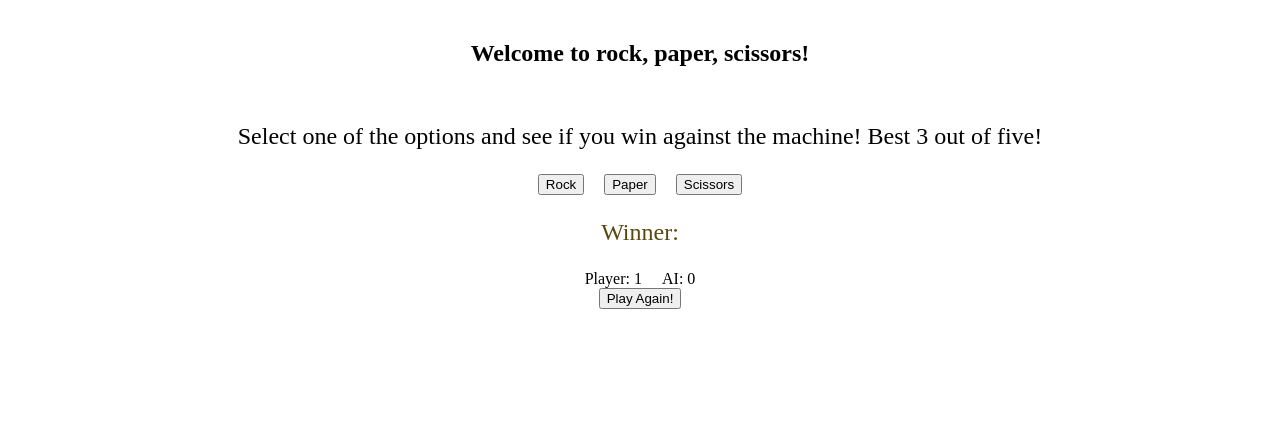
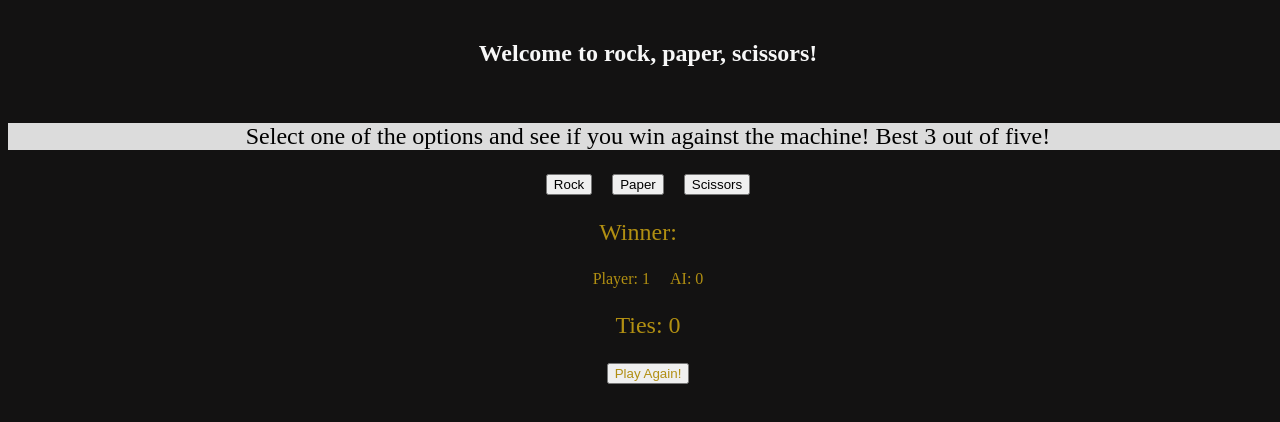
Before and after one commit to IlerraS/RockPaperScissorsShoot, a plain HTML site: page updatedRockPaperScissors/index.html in a window 1280 px wide. Both pictures are taken after a click on the button "Scissors". Drawn offline with Linux system fonts and the light colour scheme.

Commit message:
Finished a basic design of my game and added logic to display the number of ties.

```diff
--- a/updatedRockPaperScissors/gameCodeHere.js
+++ b/updatedRockPaperScissors/gameCodeHere.js
@@ -1,6 +1,7 @@
 'use strict';
 let playerWins = 0;
 let pcWins = 0;
+let ties = 0;
 let counter = 0;
 
 const btnReload = document.querySelector('#reload');
@@ -9,7 +10,6 @@ btnReload.addEventListener('click', () => {location.reload()});
 let StartGame = () =>
 {
     const playerButtons = document.querySelectorAll('.choice')
-
     playerButtons.forEach((choice) => {
         choice.addEventListener('click', playersChoice);
     });
@@ -27,14 +27,13 @@ let playRound = (playerValue) =>
 {
     let pcChoice = computerChoose();
     counter++;
-    if (counter === 5)
+
+    decideWinner(playerValue, pcChoice);
+    displayWins();
+
+    if (counter >= 5)
     {
         endGame();
-    }
-    else
-    {
-        decideWinner(playerValue, pcChoice);
-        displayWins();
     }
 }
 
@@ -46,9 +45,13 @@ let decideWinner = (userChoice, pcChoice) =>
             {
                 pcWins++;
             }
+            else if (pcChoice === "Scissors")
+            {
+                playerWins++;
+            }
             else
             {
-                playerWins++;
+                ties++;
             }
         }
         else if( userChoice === "Paper")
@@ -57,9 +60,13 @@ let decideWinner = (userChoice, pcChoice) =>
             {
                 playerWins++;
             }
+            else if (pcChoice === "Scissors")
+            {
+                pcWins++;
+            }
             else
             {
-                pcWins++;
+                ties++;
             }
         }
         else if( userChoice === "Scissors")
@@ -72,6 +79,10 @@ let decideWinner = (userChoice, pcChoice) =>
             {
                 playerWins++;
             }
+            else
+            {
+                ties++;
+            }
         }
         if (playerWins > 2 || pcWins > 2)
         {
@@ -83,9 +94,11 @@ let displayWins = () =>
 {
     const displayPlayer = document.querySelector('.Player');
     const displayPC = document.querySelector('.PC');
+    const displayTies = document.querySelector('.Ties');
 
     displayPlayer.textContent = `Player: ${playerWins}`;
     displayPC.textContent = `AI: ${pcWins}`;
+    displayTies.textContent = `Ties: ${ties}`;
 }
 
 let endGame = () =>
@@ -94,11 +107,11 @@ let endGame = () =>
     const tie = document.querySelector('.tallyWinner');
     if (playerWins > pcWins)
     {
-        results.textContent = " Player";
+        results.textContent = "Player";
     }
     else if (playerWins < pcWins)
     {
-        results.textContent = " AI";
+        results.textContent = "\tAI";
     }
     else
     {
--- a/updatedRockPaperScissors/index.html
+++ b/updatedRockPaperScissors/index.html
@@ -19,11 +19,12 @@
             <button class="choice" value="Paper">Paper</button>
             <button class="choice" value="Scissors">Scissors</button>
         </div>
-        <div class="tallyWinner">Winner:<div class="reading-results"></div></div>
+        <div class="tallyWinner">Winner:<div style="margin-left: 20px;" class="reading-results"></div></div>
         <div class="roundResults">
             <div class="Player"></div>
             <div class="PC"></div>
         </div>
+        <div class="Ties"></div>
         <button id="reload">Play Again!</button>
     </div>
 </body>
--- a/updatedRockPaperScissors/styles.css
+++ b/updatedRockPaperScissors/styles.css
@@ -1,17 +1,20 @@
+body
+{
+    height: 100vw;
+    width: 100vw;
+    background-color: rgb(19, 18, 18);
+}
 .container
 {
     display: flex;
     flex-direction: column;
-    width: auto;
-    height: auto;
-    margin: auto;
 }
 
 .greetings
 {
     display: flex;
     justify-content: center;
-    color: black;
+    color: rgb(247, 247, 247);
     font-size: 24px;
 }
 
@@ -19,6 +22,9 @@
 {
     display: flex;
     justify-content: center;
+    background-color: gainsboro;
+    padding-left: 50px;
+    padding-right: 50px;
     color: rgb(0, 0, 0);
     font-size: 24px;
 }
@@ -28,12 +34,13 @@
     flex-direction: row;
     margin: auto;
     gap: 20px;
+    color: rgb(177, 143, 18);
 }
-.tallyWinner
+.tallyWinner, .Ties
 {
     display: flex;
     justify-content: center;
     margin: 24px;
-    color: rgb(89, 73, 16);
+    color: rgb(177, 143, 18);
     font-size: 24px;
 }
```
